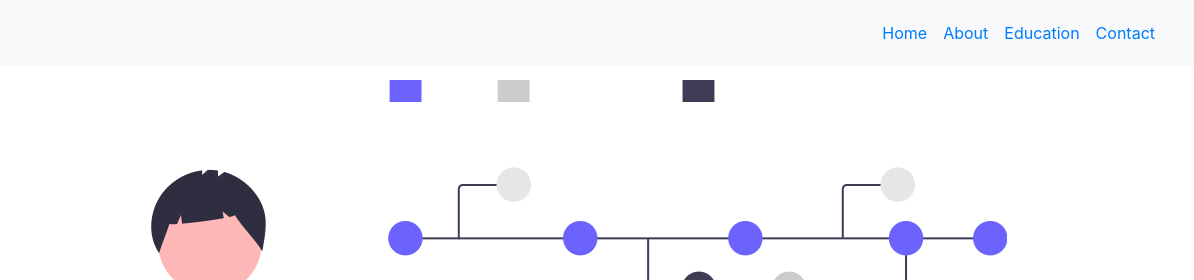
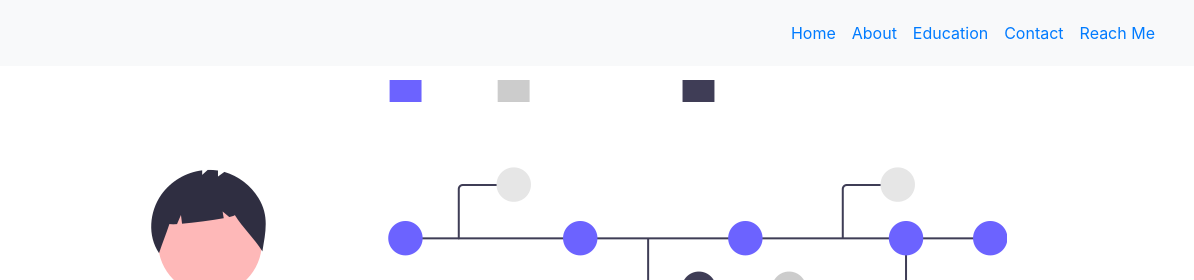
Before and after one commit to aharshadeep/hosting, a plain HTML site: page index.html in a window 1280 px wide. Shown: the top 280 px of the page, 86-1280 px from the left. Drawn offline with nearby package versions, Linux system fonts and the light colour scheme.

Commit message:
Add files via upload

```diff
--- a/index.html
+++ b/index.html
@@ -32,6 +32,9 @@
             </li>
             <li class="nav-item">
               <a class="nav-link " href="#contact">Contact</a>
+            </li>
+            <li class="nav-item">
+              <a class="nav-link " href="contactme.html">Reach Me</a>
             </li>
           </ul>
         </div>
@@ -171,6 +174,8 @@
   </div>
     </section>
 
+
+
     <footer style="margin-top: 40px;">
         <div class="container-fluid" style="background-color: black;height: 60px;">
           <div class="row">
```
